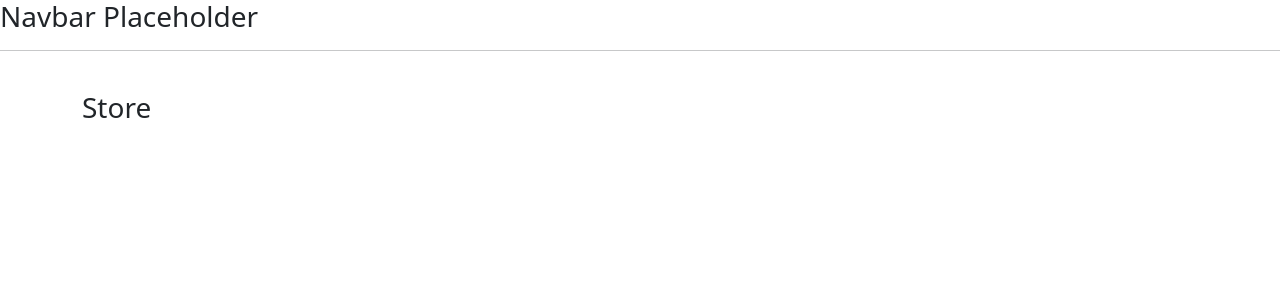
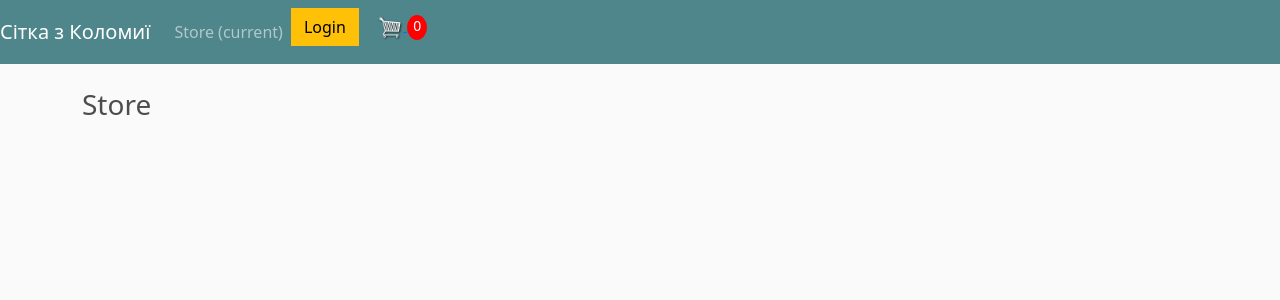
Before and after one commit to GitChilli/ecommerce_sitka, a Django app: template store/templates/store/store.html in a window 1280 px wide. Shown: the top 300 px of the page. Run offline with Django 5.2, Linux system fonts and the light colour scheme; the template is opened without the code that fills it, so the values that code supplies are empty; some libraries are stand-ins or nearby versions.

Commit message:
swap commit 2

```diff
--- a/static/css/main.css
+++ b/static/css/main.css
@@ -0,0 +1,99 @@
+body{
+	background-color: hsl(0, 0%, 98%);
+}
+
+h1,h2,h3,h4,h5,h6{
+	color:hsl(0, 0%, 30%);
+}
+
+.box-element{
+	box-shadow:hsl(0, 0%, 80%) 0 0 16px;
+	background-color: #fff;
+	border-radius: 4px;
+	padding: 10px;
+}
+
+.thumbnail{
+	width: 100%;
+	height: 200px;
+	-webkit-box-shadow: -1px -3px 5px -2px rgba(214,214,214,1);
+    -moz-box-shadow: -1px -3px 5px -2px rgba(214,214,214,1);
+    box-shadow: -1px -3px 5px -2px rgba(214,214,214,1);
+}
+
+.product{
+	border-radius: 0 0 4px 4px;
+}
+
+.bg-dark{
+	background-color: #4f868c!important;
+}
+
+#cart-icon{
+	width:25px;
+	display: inline-block;
+	margin-left: 15px;
+}
+
+#cart-total{
+	display: inline-block;
+	text-align: center;
+	color:#fff;
+	background-color: red;
+	width: 20px;
+	height: 25px;
+	border-radius: 50%;
+	font-size: 14px;
+}
+
+.col-lg-4, .col-lg-6, .col-lg-8, .col-lg-12{
+	margin-top: 10px;
+}
+
+.btn{
+	border-radius: 0;
+}
+
+.row-image{
+	width: 100px;
+}
+
+.form-field{
+	width:250px;
+	display: inline-block;
+	padding: 5px;
+}
+
+.cart-row{
+	display: flex;
+    align-items: flex-stretch;
+    padding-bottom: 10px;
+    margin-bottom: 10px;
+    border-bottom: 1px solid #ececec;
+
+}
+
+.quantity{
+	display: inline-block;
+	font-weight: 700;
+	padding-right:10px;
+
+
+}
+
+.chg-quantity{
+	width: 12px;
+	cursor: pointer;
+	display: block;
+	margin-top: 5px;
+	transition:.1s;
+}
+
+.chg-quantity:hover{
+	opacity: .6;
+}
+
+
+.hidden{
+	display: none!important;
+}
--- a/store/templates/store/cart.html
+++ b/store/templates/store/cart.html
@@ -1 +1,5 @@
+{% extends 'store/main.html' %}
+{% load static %}
+{% block content %}
 <h3>Cart</h3>
+{% endblock content %}
--- a/store/templates/store/checkout.html
+++ b/store/templates/store/checkout.html
@@ -1 +1,5 @@
+{% extends 'store/main.html' %}
+{% load static %}
+{% block content %}
 <h3>Checkout</h3>
+{% endblock content %}
--- a/store/templates/store/main.html
+++ b/store/templates/store/main.html
@@ -14,8 +14,29 @@
      </head>
      <body>
 
-        <h3>Navbar Placeholder</h3>
-        <hr>
+        <nav class="navbar navbar-expand-lg navbar-dark bg-dark">
+  <a class="navbar-brand" href="{% url 'store' %}">Сітка з Коломиї</a>
+  <button class="navbar-toggler" type="button" data-toggle="collapse" data-target="#navbarSupportedContent" aria-controls="navbarSupportedContent" aria-expanded="false" aria-label="Toggle navigation">
+    <span class="navbar-toggler-icon"></span>
+  </button>
+
+  <div class="collapse navbar-collapse" id="navbarSupportedContent">
+    <ul class="navbar-nav mr-auto">
+      <li class="nav-item active">
+        <a class="nav-link" href="{% url 'store' %}">Store <span class="sr-only">(current)</span></a>
+      </li>
+    </ul>
+    <div class="form-inline my-2 my-lg-0">
+        <a href="#"class="btn btn-warning">Login</a>
+
+        <a href="{% url 'cart' %}">
+           <img  id="cart-icon" src="{% static 'images/cart.png' %}">
+       </a>
+       <p id="cart-total">0</p>
+
+   </div>
+  </div>
+</nav>
 
          <div class="container">
                 <br>
```
